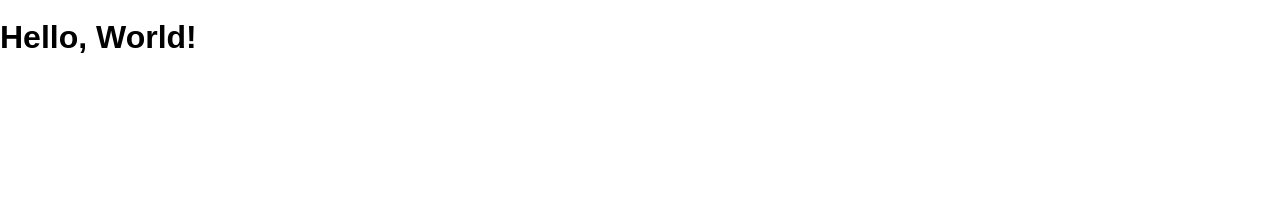
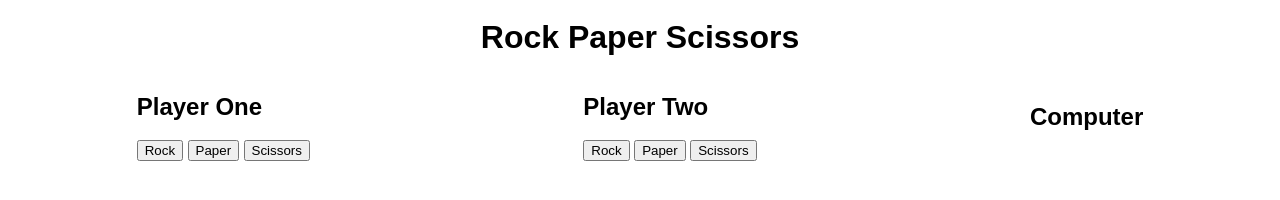
Before and after one commit to lizthrilla/rock-paper-scissors, a website: page public/index.html in a window 1280 px wide. Drawn offline with Linux system fonts and the light colour scheme.

Commit message:
basic rock paper scissors

```diff
--- a/public/index.html
+++ b/public/index.html
@@ -8,7 +8,32 @@
     <link rel="stylesheet" href="/screen.css">
   </head>
   <body>
-    <h1 class='hello-world'></h1>
+    <h1>Rock Paper Scissors</h1>
+    <h1 class='winner'></h1>
+    <main>
+      <section class='playerOne playArea'>
+        <h2>Player One</h2>
+        <h4 class='playerOneSelection'></h4>
+        <div class='buttons'>
+          <button class='rock'>Rock</button>
+          <button class='paper'>Paper</button>
+          <button class='scissors'>Scissors</button>
+        </div>
+      </section>
+      <section class='playerTwo playArea'>
+        <h2>Player Two</h2>
+        <h4 class='playerTwoSelection'></h4>
+        <div class='buttons'>
+          <button class='rock'>Rock</button>
+          <button class='paper'>Paper</button>
+          <button class='scissors'>Scissors</button>
+        </div>
+      </section>
+      <section class='computer'>
+        <h2>Computer</h2>
+        <h4 class='computerSelection'></h4>
+      </section>
+    </main>
     <script src="/main.js" charset="utf-8"></script>
   </body>
 </html>
--- a/public/main.js
+++ b/public/main.js
@@ -1,7 +1,59 @@
-const main = () => {
-  if (document.querySelector('h1.hello-world')) {
-    document.querySelector('h1.hello-world').textContent = 'Hello, World!'
+const qs = (e) => document.querySelector(e)
+let playerOne = ''
+let playerTwo = ''
+
+const getComputerMove = () => {
+  const moves = ['Rock', 'Paper', 'Scissors']
+  const computerIndex = Math.floor(Math.random() * moves.length)
+  qs('.computerSelection').textContent = moves[computerIndex]
+}
+
+const setPlayerOneSelection = (selection) => {
+  playerOne = selection
+  qs('.playerOneSelection').textContent = selection
+  getComputerMove()
+  checkForWinner()
+}
+
+const setPlayerTwoSelection = (selection) => {
+  playerTwo = selection
+  qs('.playerTwoSelection').textContent = selection
+  checkForWinner()
+}
+
+const resetGame = () => {
+  playerOne = ''
+  playerTwo = ''
+  qs('.winner').textContent = ''
+  qs('.playerOneSelection').textContent = ''
+  qs('.playerTwoSelection').textContent = ''
+}
+
+const checkForWinner = () => {
+  // rules
+  if ((playerOne === 'Rock' && playerTwo === 'Scissors') || (playerOne === 'Scissors' && playerTwo === 'Paper') || (playerOne === 'Paper' && playerTwo === 'Rock')) {
+    qs('.winner').textContent = 'Player One Wins'
+  } else if ((playerTwo === 'Rock' && playerOne === 'Scissors') || (playerTwo === 'Scissors' && playerOne === 'Paper') || (playerTwo === 'Paper' && playerOne === 'Rock')) {
+    qs('.winner').textContent = 'Player Two Wins'
+  } else if (playerOne === playerTwo) {
+    qs('.winner').textContent = 'TIE'
   }
 }
 
+const main = () => {
+  // player one buttons
+  qs('.playerOne .rock').addEventListener('click', () => setPlayerOneSelection('Rock'))
+  qs('.playerOne .paper').addEventListener('click', () => setPlayerOneSelection('Paper'))
+  qs('.playerOne .scissors').addEventListener('click', () => setPlayerOneSelection('Scissors'))
+
+  // player two buttons
+  qs('.playerTwo .rock').addEventListener('click', () => setPlayerTwoSelection('Rock'))
+  qs('.playerTwo .paper').addEventListener('click', () => setPlayerTwoSelection('Paper'))
+  qs('.playerTwo .scissors').addEventListener('click', () => setPlayerTwoSelection('Scissors'))
+
+  // reset game on click
+
+  qs('.winner').addEventListener('click', resetGame)
+}
+
 document.addEventListener('DOMContentLoaded', main)
--- a/public/screen.css
+++ b/public/screen.css
@@ -10,3 +10,14 @@ body {
   margin: 0;
   min-height: 100%;
 }
+
+h1 {
+  text-align: center;
+}
+
+main {
+  display: flex;
+  flex-direction: row;
+  justify-content: space-around;
+  align-items: center;
+}
```
